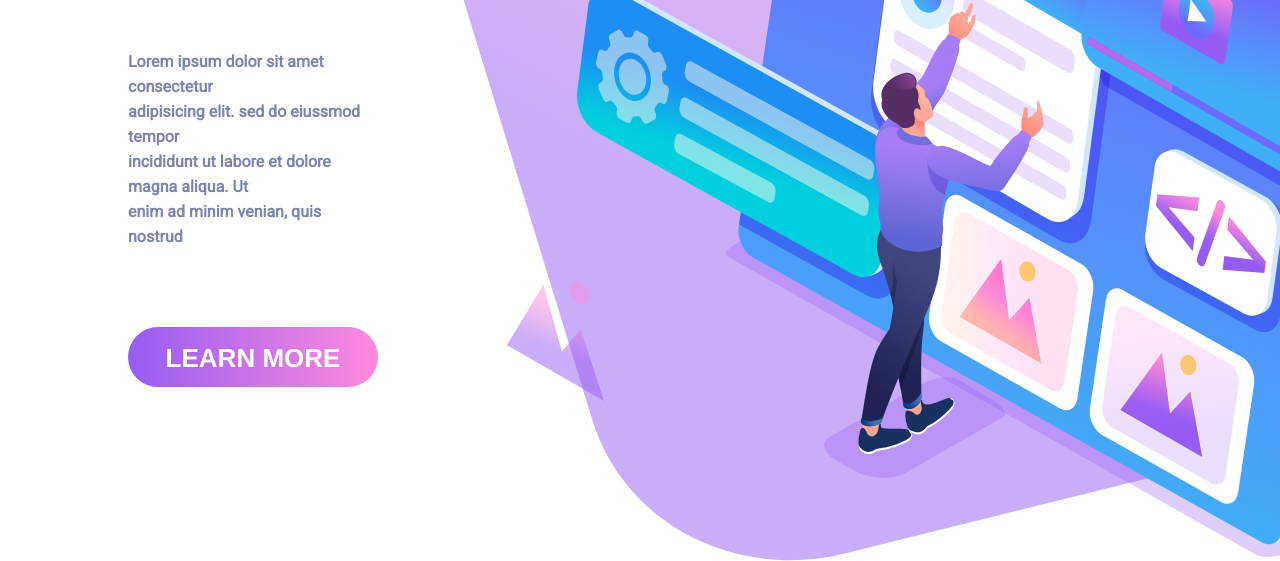
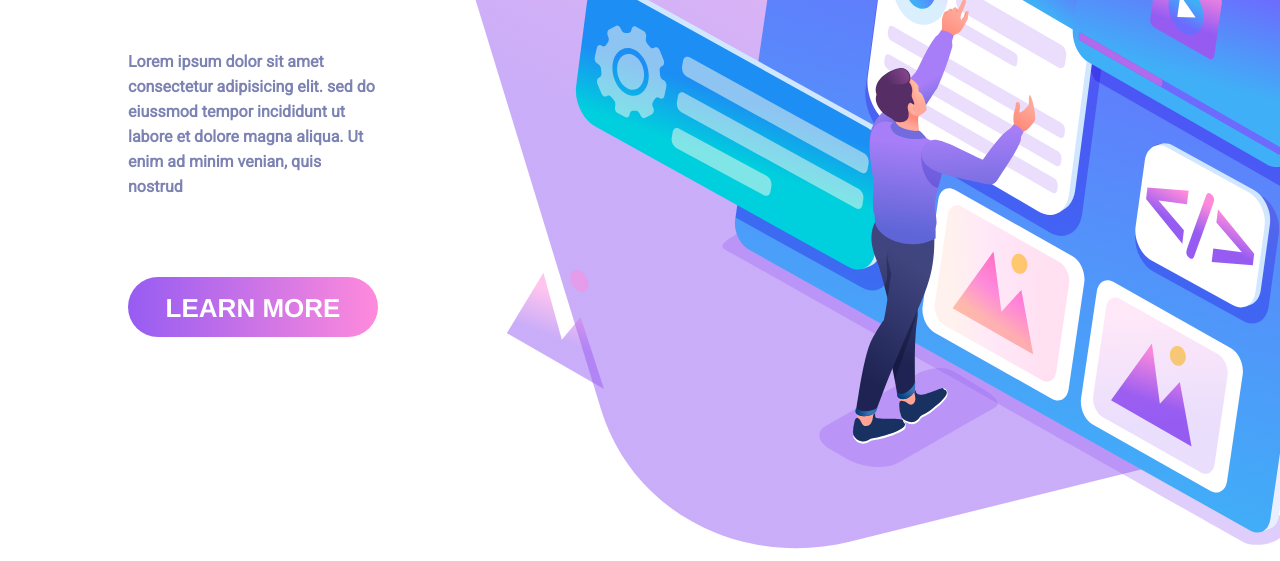
Before and after one commit to Deep9110/Project-08-Web-Design, a plain HTML site: page index.html in a window 1280 px wide. Shown: the part 369-930 px from the top of the page. Drawn offline with Linux system fonts and the light colour scheme.

Commit message:
Update index.html
Project Web design

```diff
--- a/index.html
+++ b/index.html
@@ -30,8 +30,8 @@
         <div class="left-section">
           <h1>Web Design</h1>
           <h4>
-            Lorem ipsum dolor sit amet consectetur <br> adipisicing elit. sed do eiussmod tempor <br>
-            incididunt ut labore et dolore magna aliqua. Ut <br> enim ad minim venian, quis nostrud
+            Lorem ipsum dolor sit amet consectetur adipisicing elit. sed do eiussmod tempor
+            incididunt ut labore et dolore magna aliqua. Ut enim ad minim venian, quis nostrud
           </h4>
           <button class="learn-more-btn">LEARN MORE</button>
         </div>
@@ -42,7 +42,7 @@
             alt="vector-dot"
             class="vector-dot"
           />
-          <img src="./images/intro-img.svg" alt="intro-img" />
+          <img src="./images/intro-img.svg" class="intro-img" />
         </div>
       </div>
     </div>
```
